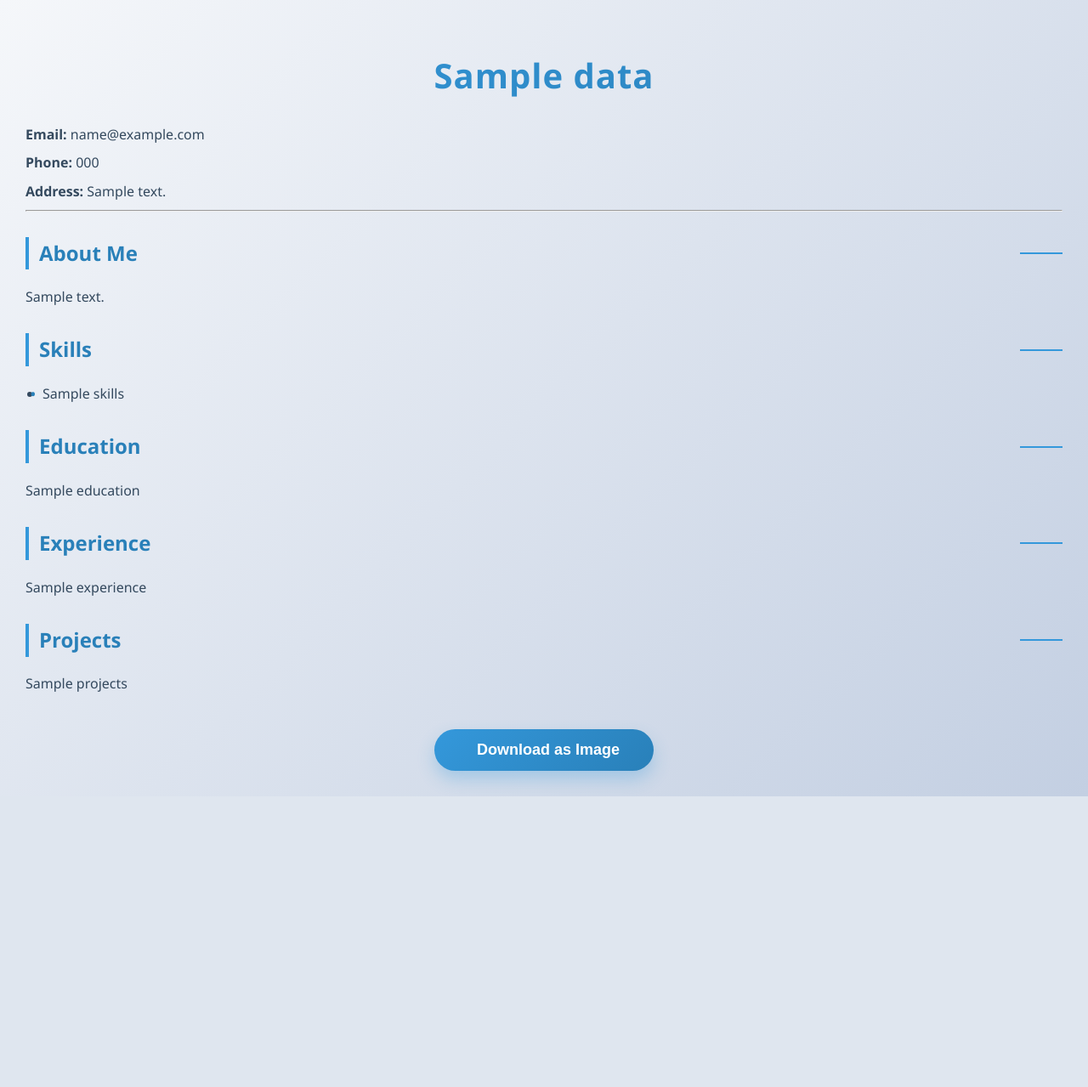
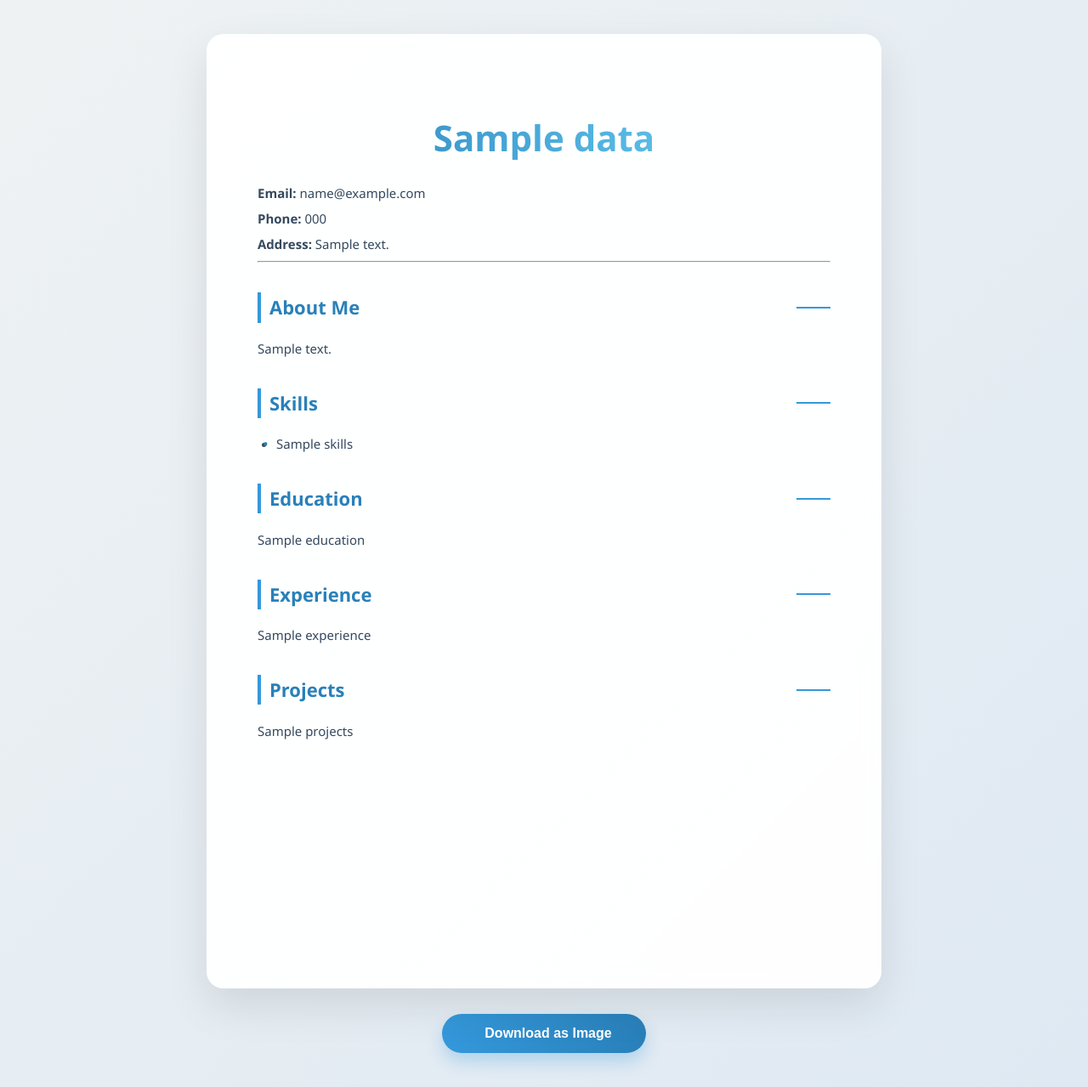
Before and after one commit to SahilCodeLab/Resume, a Flask app: template templates/template2.html in a window 1280 px wide. Shown: the whole page at 85% size. Before the commit the page ends 937 px from the top, so only its background shows below. Run offline with Flask 3, Linux system fonts and the light colour scheme; the template is opened without the code that fills it: most values are stand-ins (such as "Sample title", 1, 10 or a date in 2020).

Commit message:
Update style2.css

```diff
--- a/static/style2.css
+++ b/static/style2.css
@@ -1,58 +1,56 @@
-/* General Styles */
+/* Base Layout */
 body {
   font-family: 'Poppins', 'Segoe UI', sans-serif;
-  background: linear-gradient(135deg, #f5f7fa, #c3cfe2);
+  background: linear-gradient(135deg, #eef2f3, #dfe9f3);
   margin: 0;
-  padding: 30px;
+  padding: 40px;
   color: #333;
   line-height: 1.6;
 }
 
-.resume-container {
-  max-width: 800px;
+/* Resume Container */
+.resume-box {
+  width: 794px; /* A4 width at 96dpi */
+  min-height: 1123px; /* A4 height */
   margin: auto;
-  background: rgba(255, 255, 255, 0.9);
-  backdrop-filter: blur(10px);
+  background: rgba(255, 255, 255, 0.95);
   border-radius: 20px;
-  box-shadow: 0 15px 30px rgba(0, 0, 0, 0.1), 0 4px 6px rgba(0, 0, 0, 0.05);
-  padding: 40px 50px;
+  box-shadow: 0 20px 50px rgba(0, 0, 0, 0.1);
+  padding: 60px 60px;
   box-sizing: border-box;
+  position: relative;
   overflow: hidden;
-  position: relative;
-  z-index: 1;
 }
 
-.resume-container::before {
+/* Background Blur Effect */
+.resume-box::before {
   content: '';
   position: absolute;
-  top: 0;
-  left: 0;
-  right: 0;
-  bottom: 0;
-  background: linear-gradient(135deg, rgba(255, 255, 255, 0.1), rgba(255, 255, 255, 0.05));
+  top: 0; left: 0; right: 0; bottom: 0;
+  background: linear-gradient(135deg, rgba(255, 255, 255, 0.15), rgba(255, 255, 255, 0.1));
+  backdrop-filter: blur(10px);
   z-index: -1;
   border-radius: 20px;
 }
 
+/* Header Name */
 h1 {
   text-align: center;
-  font-size: 40px;
+  font-size: 42px;
   font-weight: 700;
-  color: #2c3e50;
-  background: linear-gradient(135deg, #3498db, #2980b9);
+  margin-bottom: 20px;
+  background: linear-gradient(to right, #2980b9, #6dd5fa);
   -webkit-background-clip: text;
   -webkit-text-fill-color: transparent;
-  margin-bottom: 25px;
-  letter-spacing: 1px;
 }
 
+/* Section Headings */
 h2 {
-  font-size: 24px;
-  font-weight: 600;
+  font-size: 22px;
   color: #2980b9;
-  margin-top: 30px;
+  margin-top: 35px;
+  padding-left: 10px;
   border-left: 4px solid #3498db;
-  padding-left: 12px;
   position: relative;
 }
 
@@ -61,121 +59,123 @@ h2::after {
   position: absolute;
   top: 50%;
   right: 0;
-  width: 50px;
   height: 2px;
+  width: 40px;
   background: #3498db;
   transform: translateY(-50%);
 }
 
+/* Text */
 p {
-  font-size: 16px;
+  font-size: 15px;
   color: #34495e;
-  margin: 8px 0;
+  margin: 6px 0;
 }
 
 ul {
-  padding-left: 20px;
+  padding-left: 22px;
+  margin: 0;
 }
 
 ul li {
-  font-size: 16px;
+  font-size: 15px;
   color: #34495e;
-  margin-bottom: 5px;
+  margin-bottom: 6px;
   position: relative;
 }
 
 ul li::before {
   content: '•';
   color: #2980b9;
-  font-size: 20px;
+  font-size: 18px;
   position: absolute;
-  left: -15px;
+  left: -16px;
   top: 50%;
   transform: translateY(-50%);
 }
 
+/* Section Spacing */
 .section {
-  margin-bottom: 30px;
+  margin-bottom: 25px;
 }
 
 /* Profile Photo */
 .profile-photo {
   text-align: center;
-  margin-bottom: 30px;
+  margin-bottom: 25px;
 }
 
 .profile-photo img {
-  width: 150px;
-  height: 150px;
+  width: 140px;
+  height: 140px;
+  object-fit: cover;
   border-radius: 50%;
-  object-fit: cover;
   border: 4px solid #3498db;
-  box-shadow: 0 0 20px rgba(52, 152, 219, 0.3);
+  box-shadow: 0 0 25px rgba(52, 152, 219, 0.3);
   transition: transform 0.3s ease-in-out;
 }
 
 .profile-photo img:hover {
-  transform: scale(1.1);
+  transform: scale(1.08);
 }
 
 /* Download Button */
 .download-btn {
   text-align: center;
-  margin-top: 40px;
+  margin-top: 30px;
 }
 
 .download-btn button {
-  background: linear-gradient(135deg, #3498db, #2980b9);
+  background: linear-gradient(to right, #3498db, #2980b9);
   color: white;
   border: none;
   padding: 14px 40px;
-  font-size: 18px;
+  font-size: 16px;
   font-weight: 600;
   border-radius: 30px;
   cursor: pointer;
-  transition: all 0.3s ease-in-out;
+  transition: all 0.3s ease;
   box-shadow: 0 10px 20px rgba(52, 152, 219, 0.3);
   display: inline-flex;
   align-items: center;
-  justify-content: center;
 }
 
 .download-btn button i {
   margin-right: 10px;
-  font-size: 20px;
 }
 
 .download-btn button:hover {
-  background: linear-gradient(135deg, #2980b9, #3498db);
-  transform: translateY(-3px);
-  box-shadow: 0 15px 30px rgba(52, 152, 219, 0.4);
+  background: linear-gradient(to right, #2980b9, #3498db);
+  transform: translateY(-2px);
 }
 
 .download-btn button:active {
   transform: translateY(1px);
-  box-shadow: 0 5px 10px rgba(52, 152, 219, 0.2);
 }
 
-/* Mobile Responsive */
+/* Responsive Fixes */
 @media screen and (max-width: 768px) {
-  .resume-container {
-    padding: 25px;
+  .resume-box {
+    padding: 30px 20px;
+    width: 100%;
+    min-height: auto;
   }
 
   h1 {
-    font-size: 32px;
+    font-size: 30px;
   }
 
   h2 {
-    font-size: 20px;
-  }
-
-  p, ul li {
-    font-size: 15px;
+    font-size: 18px;
   }
 
   .profile-photo img {
-    width: 120px;
-    height: 120px;
+    width: 100px;
+    height: 100px;
+  }
+
+  .download-btn button {
+    padding: 10px 25px;
+    font-size: 14px;
   }
 }
```
